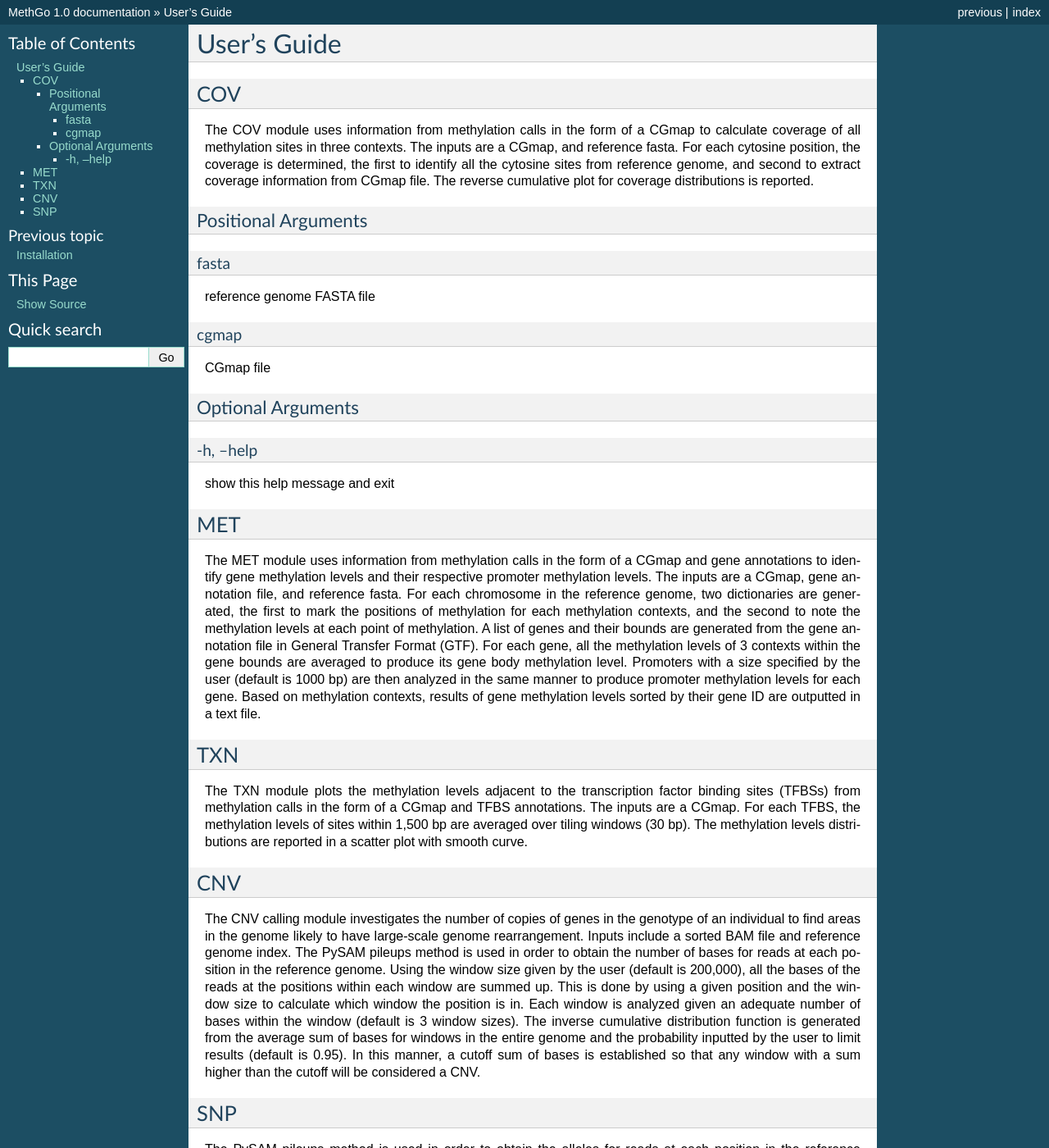
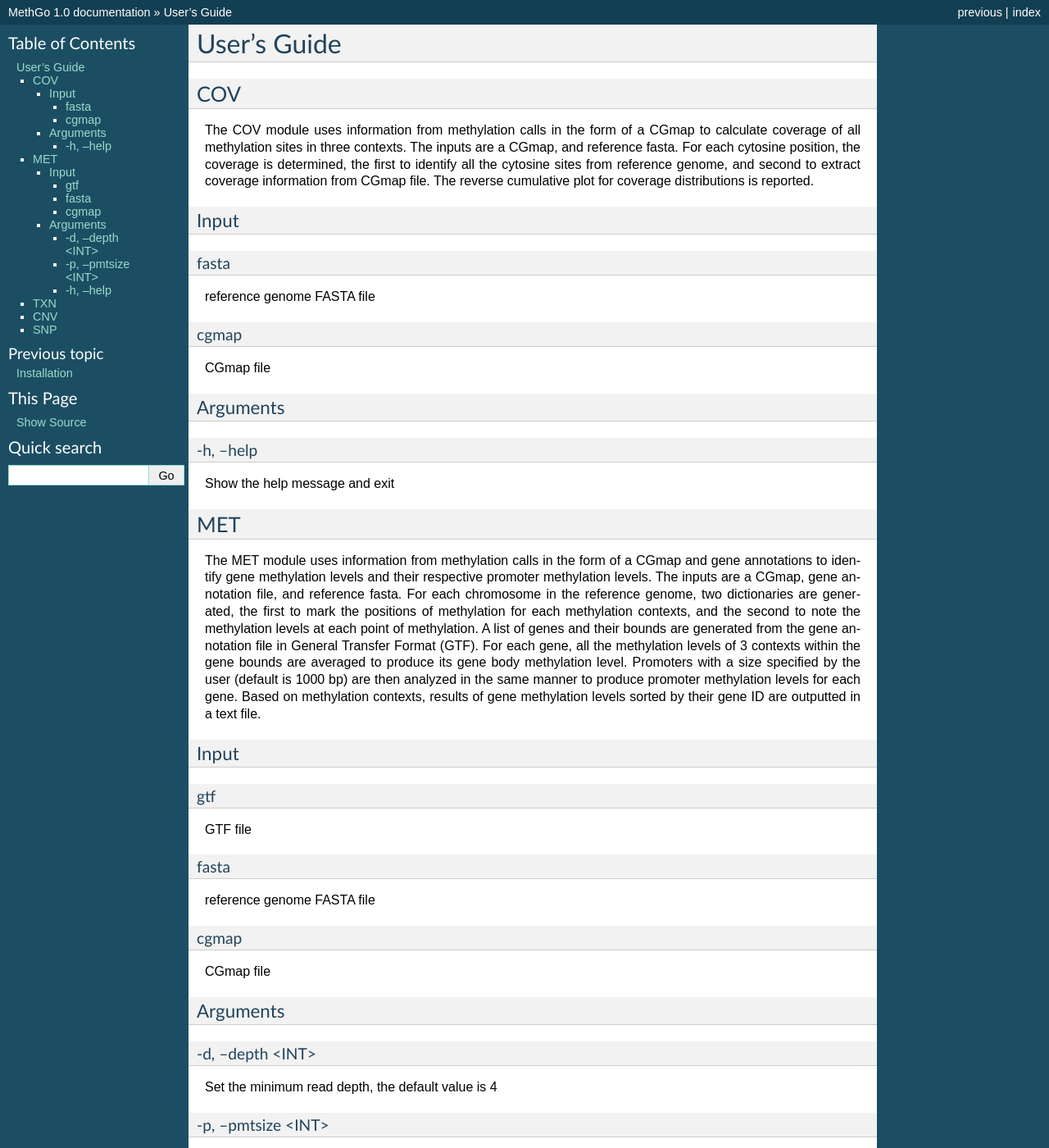
Before and after one commit to paoyangchen-laboratory/methgo, a Sphinx documentation site: the page built from docs/guide.rst, in a window 1280 px wide and 1400 px high. Shown: the whole window at 82% size. Built offline with Sphinx 7.4.7, drawn with Linux system fonts in a browser that asks for light colours; some of the changed text lies outside the part shown.

Commit message:
Update docs

```diff
--- a/docs/guide.rst
+++ b/docs/guide.rst
@@ -11,8 +11,8 @@ determined, the first to identify all the cytosine sites from reference genome,
 and second to extract coverage information from CGmap file. The reverse
 cumulative plot for coverage distributions is reported.
 
-Positional Arguments
-~~~~~~~~~~~~~~~~~~~~
+Input
+~~~~~
 
 fasta
 """""
@@ -24,13 +24,13 @@ cgmap
 
 CGmap file
 
-Optional Arguments
+Arguments
 ~~~~~~~~~~~~~~~~~~
 
 -h, --help
 """"""""""
 
-show this help message and exit
+Show the help message and exit
 
 MET
 ---
@@ -48,6 +48,42 @@ its gene body methylation level. Promoters with a size specified by the user
 (default is 1000 bp) are then analyzed in the same manner to produce promoter
 methylation levels for each gene. Based on methylation contexts, results of
 gene methylation levels sorted by their gene ID are outputted in a text file.
+
+Input
+~~~~~
+
+gtf
+"""
+
+GTF file
+
+fasta
+"""""
+
+reference genome FASTA file
+
+cgmap
+"""""
+
+CGmap file
+
+Arguments
+~~~~~~~~~
+
+-d, --depth <INT>
+"""""""""""""""""
+
+Set the minimum read depth, the default value is 4
+
+-p, --pmtsize <INT>
+"""""""""""""""""""
+
+Set the size of promoter, the default value is 1,000
+
+-h, --help
+""""""""""
+
+Show the help message and exit
 
 TXN
 ---
```
